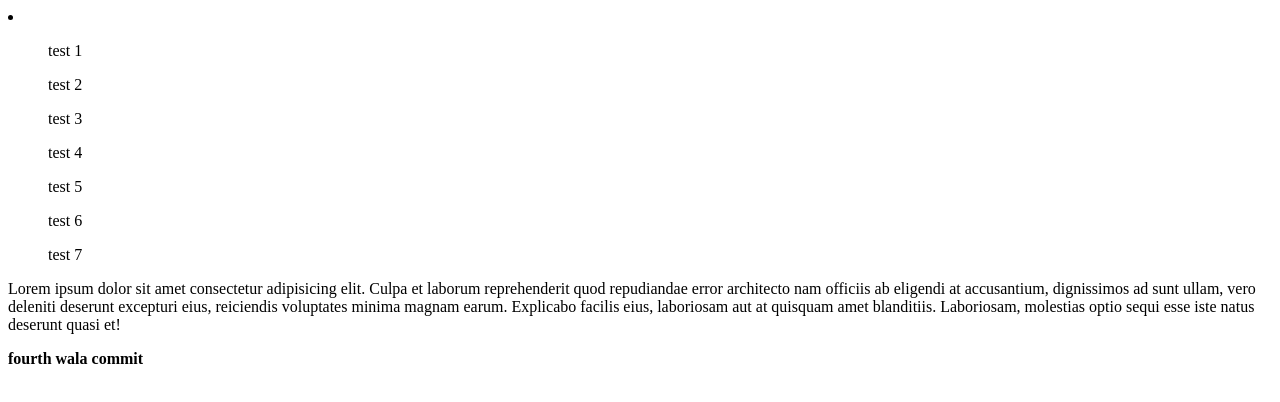
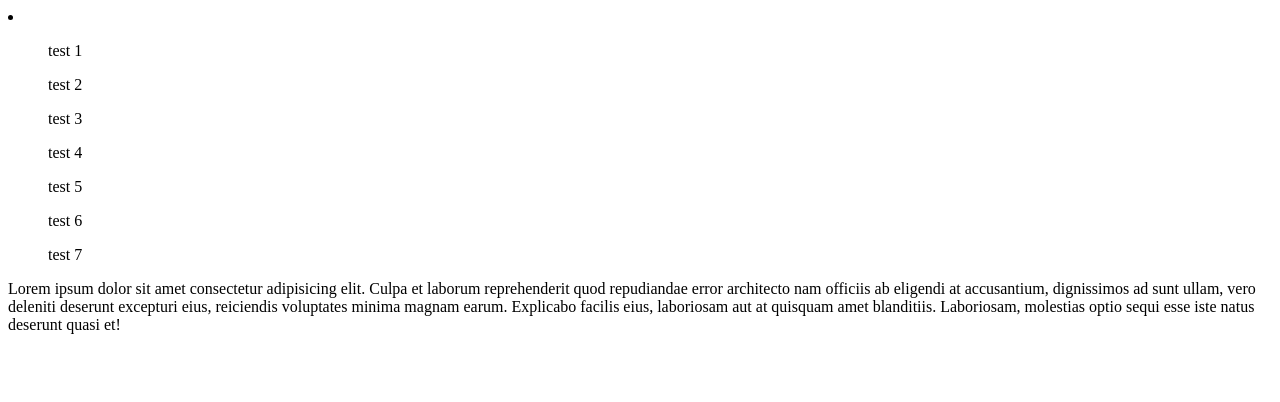
Before and after one commit to Jay-Thesia/Git_KickStart, a plain HTML site: page Templetes/test.html in a window 1280 px wide. Drawn offline with Linux system fonts and the light colour scheme.

Commit message:
Third.2 commit

```diff
--- a/Templetes/test.html
+++ b/Templetes/test.html
@@ -20,9 +20,6 @@
     <p>Lorem ipsum dolor sit amet consectetur adipisicing elit. Culpa et laborum reprehenderit quod repudiandae error architecto nam officiis ab eligendi at accusantium, dignissimos ad sunt ullam, vero deleniti deserunt excepturi eius, reiciendis voluptates
         minima magnam earum. Explicabo facilis eius, laboriosam aut at quisquam amet blanditiis. Laboriosam, molestias optio sequi esse iste natus deserunt quasi et!
     </p>
-
-    <b>fourth wala commit</b>
-
 </head>
 
 <body>
```
